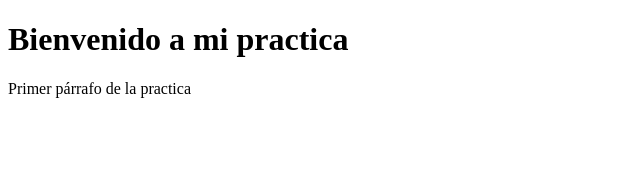
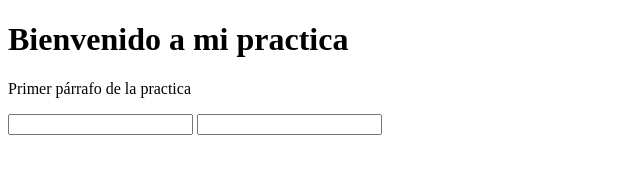
Before and after one commit to davgarvel/practicaUd6, a plain HTML site: page index.html in a window 1280 px wide. Shown: the whole page, without its empty margins (0-640 px from the left). Drawn offline with Linux system fonts and the light colour scheme.

Commit message:
Tercer commit de la practica, funcionalidad

```diff
--- a/index.html
+++ b/index.html
@@ -8,5 +8,9 @@
 <body>
     <h1>Bienvenido a mi practica</h1>
     <p>Primer párrafo de la practica</p>
+    <form action="get">
+        <input type="text">
+        <input type="text" name="nombre" id="nombre">
+    </form>
 </body>
 </html>
```
